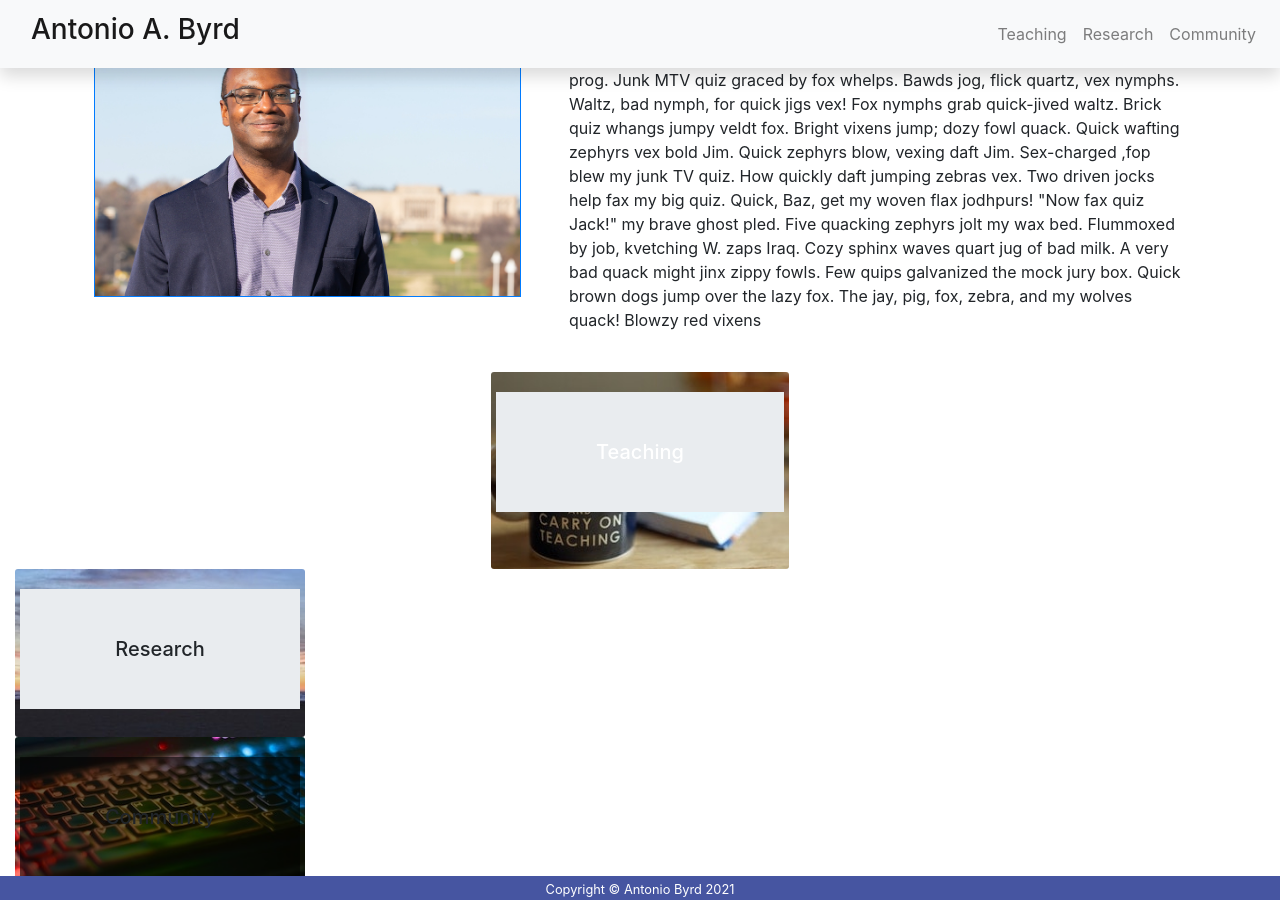
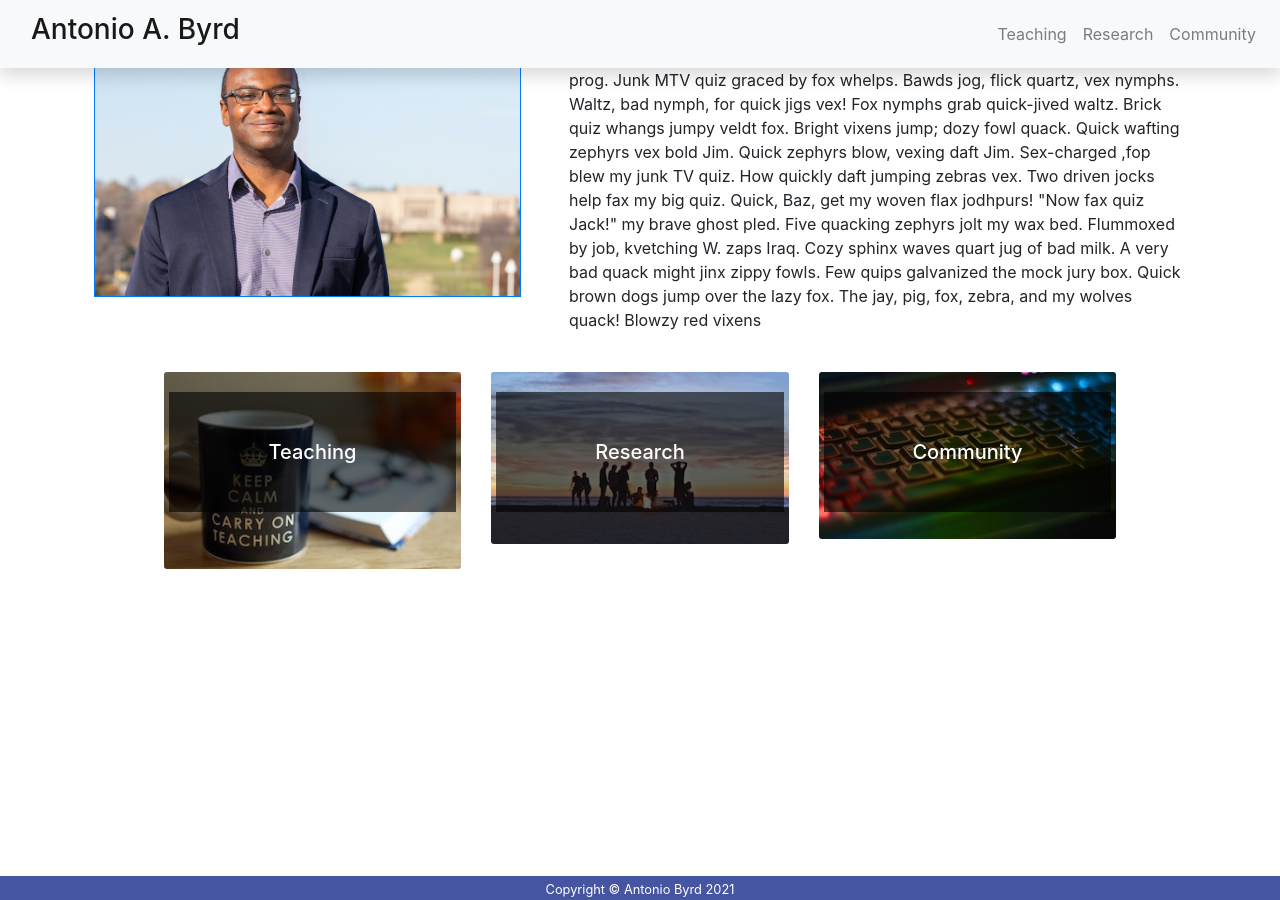
Before and after one commit to abyrd15/abyrd15.github.io, a Jekyll site: the page built from index.markdown, in a window 1280 px wide and 900 px high, scrolled down 946 px. Built offline with Jekyll 4.4.1, drawn with Linux system fonts in a browser that asks for light colours; nearby versions of some CDN libraries.

Commit message:
Corrected code

```diff
--- a/_includes/home/section_cards.html
+++ b/_includes/home/section_cards.html
@@ -1,16 +1,14 @@
 <div class="card-deck row justify-content-center text-white">
     <div class="col-md-3">
-        <div class="hovereffect"></div>
-            <img class="card-img" src="assets/css/images/seema_teaching.jpg" alt="Card image cap">
-            <div class="card-img-overlay">
-                <h5 class="card-title my-auto mx-auto text-center p-5 jumbotron jumbotron-fluid">Teaching</h5>
-            </div>
-        </div>
+      <img class="card-img" src="assets/css/images/seema_teaching.jpg" alt="Card image cap">
+      <div class="card-img-overlay">
+        <h5 class="card-title my-auto mx-auto text-center p-5 jumbotron jumbotron-fluid" style="background-color: rgba(0, 0, 0, 0.6)">Teaching</h5>
+      </div>
     </div>
     <div class="col-md-3">
       <img class="card-img" src="assets/css/images/kimson_community.jpg" alt="Card image cap">
       <div class="card-img-overlay">
-        <h5 class="card-title my-auto mx-auto text-center p-5 jumbotron jumbotron-fluid">Research</h5>
+        <h5 class="card-title my-auto mx-auto text-center p-5 jumbotron jumbotron-fluid" style="background-color: rgba(0, 0, 0, 0.6)">Research</h5>
       </div>
     </div>
     <div class="col-md-3">
```
